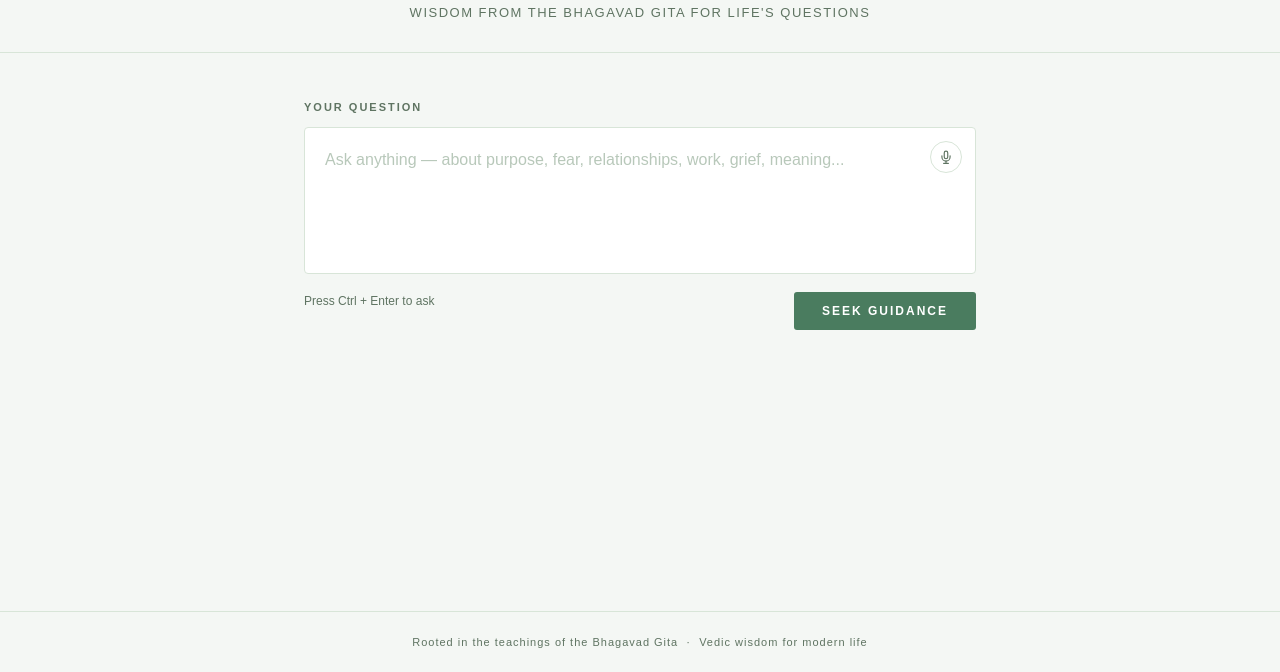
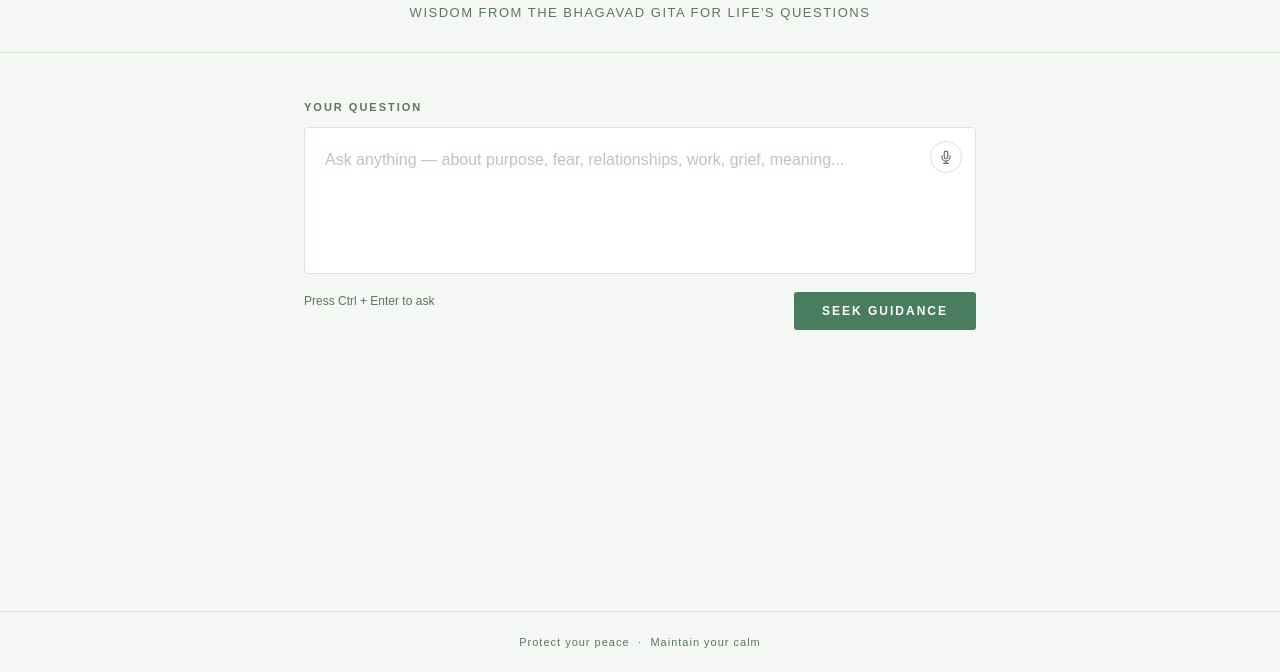
Before and after one commit to Kits1700/protectYourPeace, a website: page index.html in a window 1280 px wide. Shown: the part 128-800 px from the top of the page. Drawn offline with Linux system fonts and the light colour scheme; a web font is replaced by a local one.

Commit message:
added files

```diff
--- a/index.html
+++ b/index.html
@@ -495,7 +495,7 @@
   </div>
 </main>
 
-<footer>Rooted in the teachings of the Bhagavad Gita &nbsp;·&nbsp; Vedic wisdom for modern life</footer>
+<footer>Protect your peace &nbsp;·&nbsp; Maintain your calm</footer>
 
 <script>
   const questionEl = document.getElementById('question');
```
Also changed, not shown: .claude/launch.json (added).
